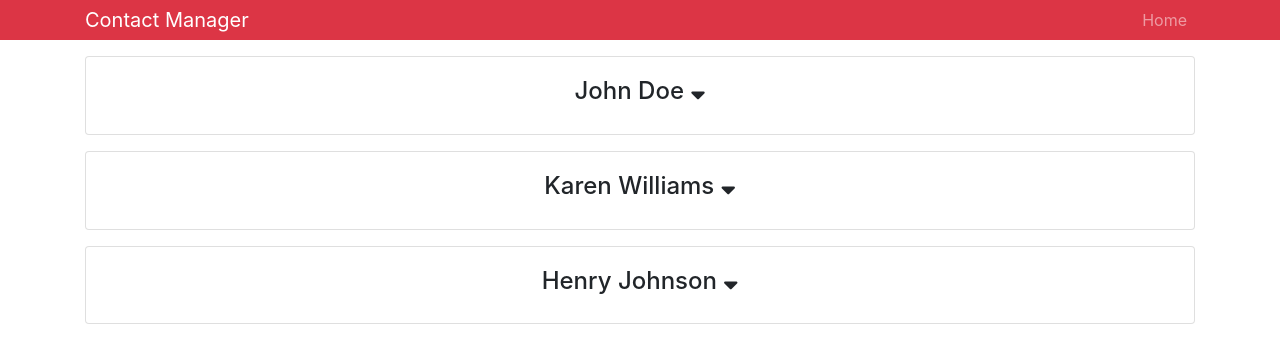
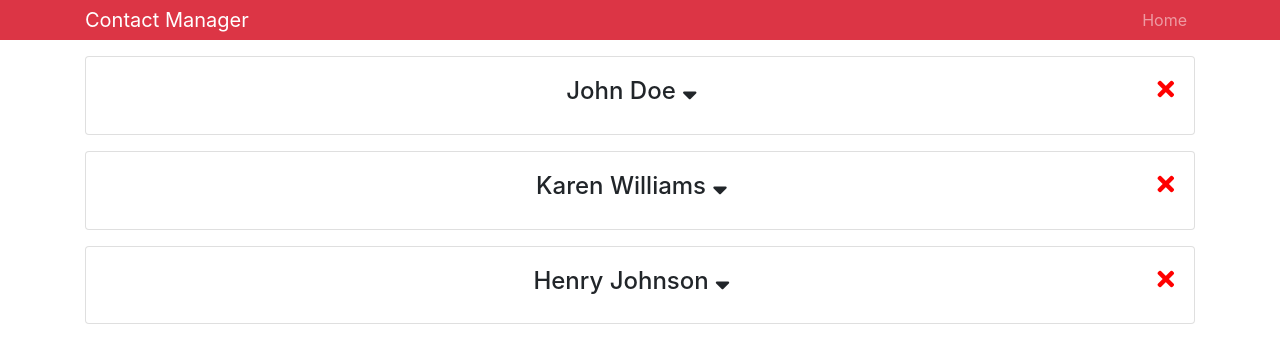
Before and after one commit to atom888/contact-manager, a React (Create React App) app: page / in a window 1280 px wide. Shown: the top 360 px of the page. Built offline with nearby package versions, Linux system fonts and the light colour scheme.

Commit message:
Included a delete function which calls upon a delete handler from the parent component. Delete function is called upon when red x is clicked

```diff
--- a/src/components/Contact.jsx
+++ b/src/components/Contact.jsx
@@ -8,6 +8,10 @@ class Contact extends Component {
       showContactInfo: false
     };
   }
+
+  onDeleteClick = () => {
+    this.props.deleteClickHandler();
+  };
 
   onShowClick = () => {
     this.setState({
@@ -22,7 +26,17 @@ class Contact extends Component {
     return (
       <div className="card card-body mb-3">
         <h4>
-          {name} <i onClick={this.onShowClick} className="fas fa-sort-down" />
+          {name}{" "}
+          <i
+            onClick={this.onShowClick}
+            className="fas fa-sort-down"
+            style={{ cursor: "pointer " }}
+          />
+          <i
+            className="fas fa-times"
+            style={{ cursor: "pointer", float: "right", color: "red" }}
+            onClick={this.onDeleteClick}
+          />
         </h4>
         {showContactInfo ? (
           <ul className="list-group">
@@ -36,7 +50,8 @@ class Contact extends Component {
 }
 
 Contact.propTypes = {
-  contact: PropTypes.object.isRequired
+  contact: PropTypes.object.isRequired,
+  deleteClickHandler: PropTypes.func.isRequired
 };
 
 export default Contact;
```
